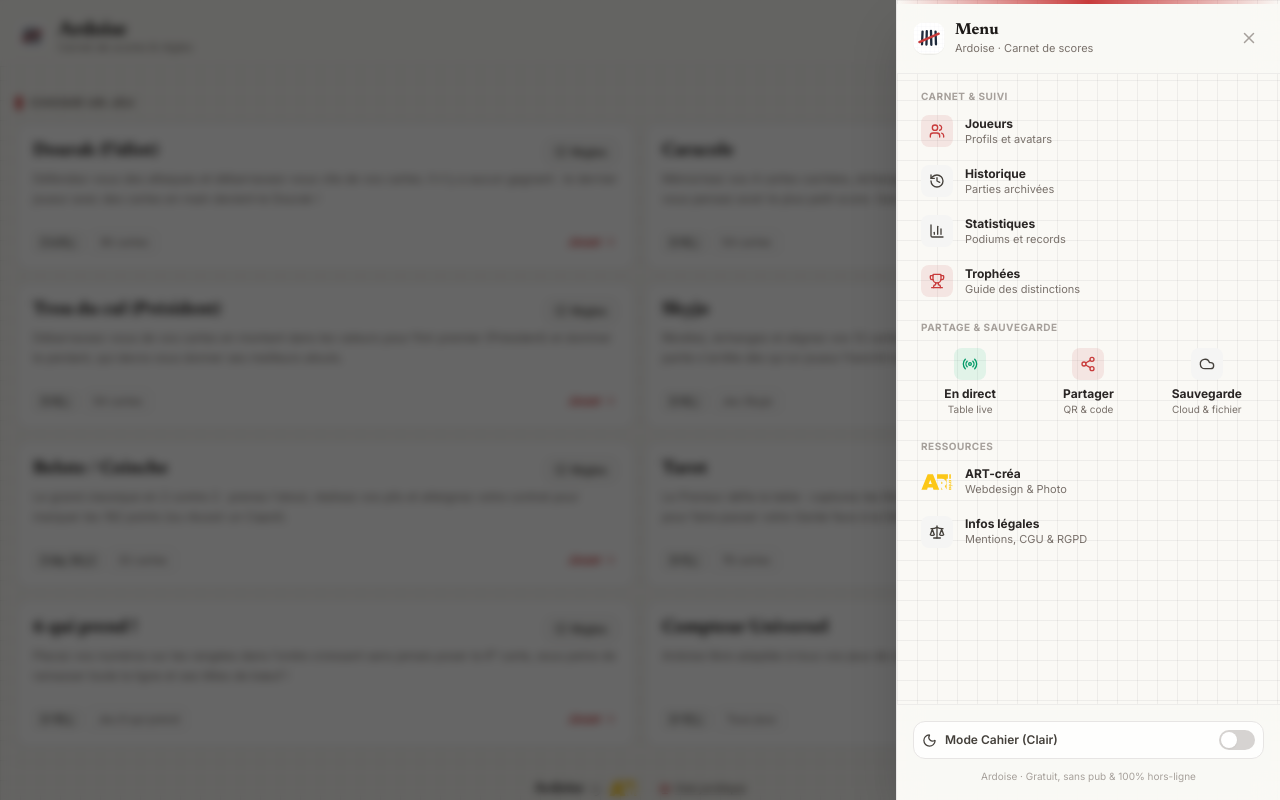
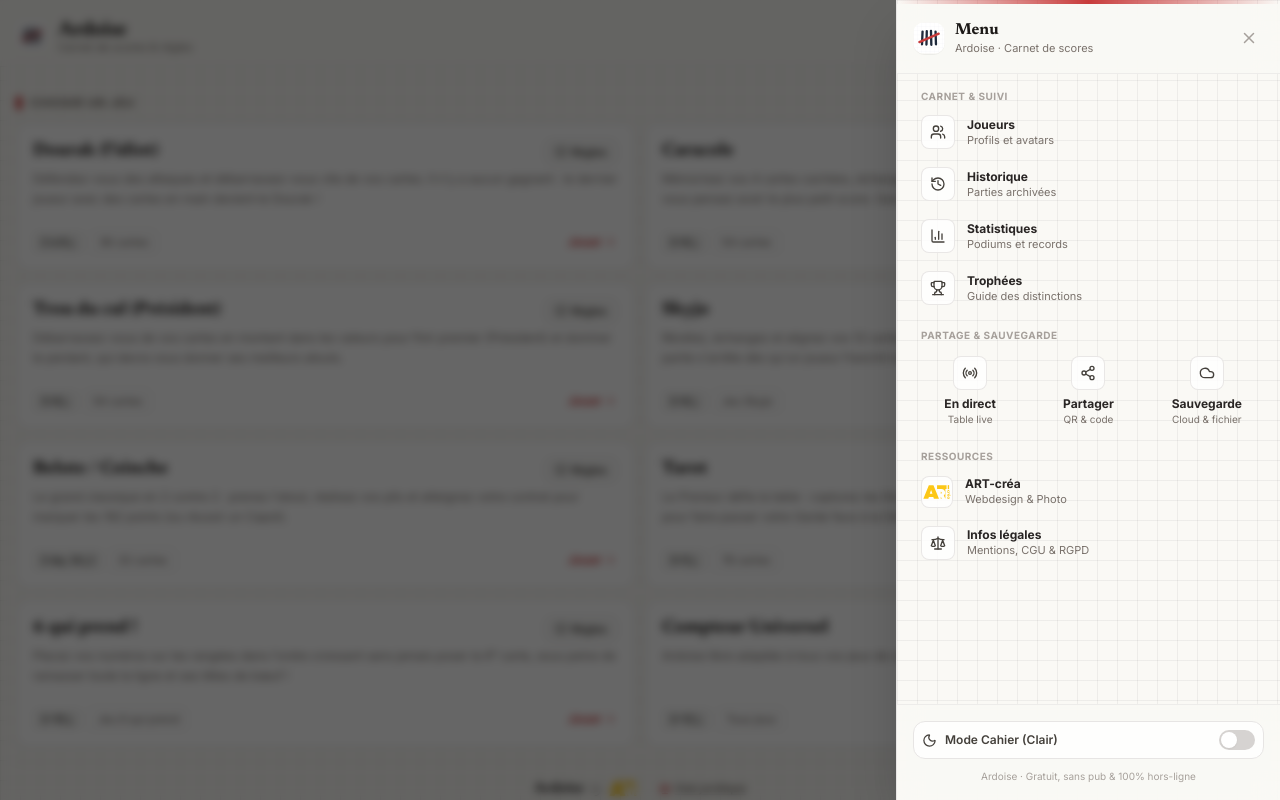
Before and after one commit to Artichou-code/ardoise, a React (Vite) app: page / in a window 1280 px wide. Both pictures are taken after a click on the button 1246 px from the left and 36 px from the top of the page. Built offline with nearby package versions, Linux system fonts and the light colour scheme.

Commit message:
style(menu): bordure fine semi-transparente et harmonisation des couleurs d'icones

```diff
--- a/src/components/BurgerMenu.jsx
+++ b/src/components/BurgerMenu.jsx
@@ -179,7 +179,7 @@ export function BurgerMenu({
                 onClick={() => handleAction(() => onNavigate('players'))}
                 className="w-full p-2 rounded-xl flex items-center gap-3 text-left hover:bg-stone-100 dark:hover:bg-slate-800/70 transition-colors group cursor-pointer"
               >
-                <span className="p-2 rounded-lg bg-[#c83b3b]/10 dark:bg-[#c83b3b]/20 text-[#c83b3b] shrink-0 group-hover:scale-105 transition-transform">
+                <span className="p-2 rounded-lg bg-white/80 dark:bg-slate-800/80 border border-stone-200/90 dark:border-slate-700/70 text-stone-700 dark:text-slate-300 group-hover:text-[#c83b3b] group-hover:border-[#c83b3b]/35 shrink-0 group-hover:scale-105 transition-all">
                   <Users size={16} />
                 </span>
                 <div className="min-w-0 flex-1">
@@ -197,7 +197,7 @@ export function BurgerMenu({
                 onClick={() => handleAction(() => onNavigate('history'))}
                 className="w-full p-2 rounded-xl flex items-center gap-3 text-left hover:bg-stone-100 dark:hover:bg-slate-800/70 transition-colors group cursor-pointer"
               >
-                <span className="p-2 rounded-lg bg-stone-100 dark:bg-slate-800 text-stone-700 dark:text-slate-300 shrink-0 group-hover:scale-105 transition-transform">
+                <span className="p-2 rounded-lg bg-white/80 dark:bg-slate-800/80 border border-stone-200/90 dark:border-slate-700/70 text-stone-700 dark:text-slate-300 group-hover:text-[#c83b3b] group-hover:border-[#c83b3b]/35 shrink-0 group-hover:scale-105 transition-all">
                   <History size={16} />
                 </span>
                 <div className="min-w-0 flex-1">
@@ -215,7 +215,7 @@ export function BurgerMenu({
                 onClick={() => handleAction(() => onNavigate('stats'))}
                 className="w-full p-2 rounded-xl flex items-center gap-3 text-left hover:bg-stone-100 dark:hover:bg-slate-800/70 transition-colors group cursor-pointer"
               >
-                <span className="p-2 rounded-lg bg-stone-100 dark:bg-slate-800 text-stone-700 dark:text-slate-300 shrink-0 group-hover:scale-105 transition-transform">
+                <span className="p-2 rounded-lg bg-white/80 dark:bg-slate-800/80 border border-stone-200/90 dark:border-slate-700/70 text-stone-700 dark:text-slate-300 group-hover:text-[#c83b3b] group-hover:border-[#c83b3b]/35 shrink-0 group-hover:scale-105 transition-all">
                   <BarChart3 size={16} />
                 </span>
                 <div className="min-w-0 flex-1">
@@ -233,7 +233,7 @@ export function BurgerMenu({
                 onClick={() => handleAction(onOpenTrophies)}
                 className="w-full p-2 rounded-xl flex items-center gap-3 text-left hover:bg-stone-100 dark:hover:bg-slate-800/70 transition-colors group cursor-pointer"
               >
-                <span className="p-2 rounded-lg bg-[#c83b3b]/10 dark:bg-[#c83b3b]/20 text-[#c83b3b] shrink-0 group-hover:scale-105 transition-transform">
+                <span className="p-2 rounded-lg bg-white/80 dark:bg-slate-800/80 border border-stone-200/90 dark:border-slate-700/70 text-stone-700 dark:text-slate-300 group-hover:text-[#c83b3b] group-hover:border-[#c83b3b]/35 shrink-0 group-hover:scale-105 transition-all">
                   <Trophy size={16} />
                 </span>
                 <div className="min-w-0 flex-1">
@@ -266,10 +266,10 @@ export function BurgerMenu({
                 {liveSession && (
                   <span className="absolute top-1.5 right-2 w-2 h-2 rounded-full bg-emerald-500 animate-pulse" />
                 )}
-                <span className={`p-2 rounded-lg shrink-0 group-hover:scale-105 transition-transform ${
+                <span className={`p-2 rounded-lg shrink-0 group-hover:scale-105 transition-all border ${
                   liveSession
-                    ? 'bg-emerald-500/20 text-emerald-600 dark:text-emerald-400'
-                    : 'bg-emerald-500/10 text-emerald-600 dark:text-emerald-400'
+                    ? 'bg-emerald-500/20 border-emerald-500/40 text-emerald-600 dark:text-emerald-400'
+                    : 'bg-white/80 dark:bg-slate-800/80 border-stone-200/90 dark:border-slate-700/70 text-stone-700 dark:text-slate-300 group-hover:text-[#c83b3b] group-hover:border-[#c83b3b]/35'
                 }`}>
                   <Radio size={16} className={liveSession ? 'animate-pulse' : ''} />
                 </span>
@@ -288,7 +288,7 @@ export function BurgerMenu({
                 onClick={() => handleAction(onOpenShareGames)}
                 className="p-2 rounded-xl hover:bg-stone-100 dark:hover:bg-slate-800/70 flex flex-col items-center justify-center text-center gap-1.5 transition-colors group cursor-pointer"
               >
-                <span className="p-2 rounded-lg bg-[#c83b3b]/10 dark:bg-[#c83b3b]/20 text-[#c83b3b] shrink-0 group-hover:scale-105 transition-transform">
+                <span className="p-2 rounded-lg bg-white/80 dark:bg-slate-800/80 border border-stone-200/90 dark:border-slate-700/70 text-stone-700 dark:text-slate-300 group-hover:text-[#c83b3b] group-hover:border-[#c83b3b]/35 shrink-0 group-hover:scale-105 transition-all">
                   <Share2 size={16} />
                 </span>
                 <div className="min-w-0 w-full">
@@ -306,7 +306,7 @@ export function BurgerMenu({
                 onClick={() => handleAction(onOpenSync)}
                 className="p-2 rounded-xl hover:bg-stone-100 dark:hover:bg-slate-800/70 flex flex-col items-center justify-center text-center gap-1.5 transition-colors group cursor-pointer"
               >
-                <span className="p-2 rounded-lg bg-stone-100 dark:bg-slate-800 text-stone-700 dark:text-slate-300 shrink-0 group-hover:scale-105 transition-transform">
+                <span className="p-2 rounded-lg bg-white/80 dark:bg-slate-800/80 border border-stone-200/90 dark:border-slate-700/70 text-stone-700 dark:text-slate-300 group-hover:text-[#c83b3b] group-hover:border-[#c83b3b]/35 shrink-0 group-hover:scale-105 transition-all">
                   <Cloud size={16} />
                 </span>
                 <div className="min-w-0 w-full">
@@ -332,8 +332,8 @@ export function BurgerMenu({
                 onClick={() => handleAction(onOpenArtCrea)}
                 className="w-full p-2 rounded-xl flex items-center gap-3 text-left hover:bg-stone-100 dark:hover:bg-slate-800/70 transition-colors group cursor-pointer"
               >
-                <div className="w-8 h-8 flex items-center justify-center shrink-0">
-                  <ArtCreaLogo className="h-4.5 w-auto group-hover:scale-105 transition-transform" />
+                <div className="w-8 h-8 rounded-lg bg-white/80 dark:bg-slate-800/80 border border-stone-200/90 dark:border-slate-700/70 group-hover:border-[#c83b3b]/35 flex items-center justify-center shrink-0 transition-all">
+                  <ArtCreaLogo className="h-4 w-auto group-hover:scale-105 transition-transform" />
                 </div>
                 <div className="min-w-0 flex-1">
                   <p className="font-bold text-stone-800 dark:text-slate-200 text-xs">
@@ -350,7 +350,7 @@ export function BurgerMenu({
                 onClick={() => handleAction(() => onOpenLegal('mentions'))}
                 className="w-full p-2 rounded-xl flex items-center gap-3 text-left hover:bg-stone-100 dark:hover:bg-slate-800/70 transition-colors group cursor-pointer"
               >
-                <span className="p-2 rounded-lg bg-stone-100 dark:bg-slate-800 text-stone-700 dark:text-slate-300 shrink-0 group-hover:scale-105 transition-transform">
+                <span className="p-2 rounded-lg bg-white/80 dark:bg-slate-800/80 border border-stone-200/90 dark:border-slate-700/70 text-stone-700 dark:text-slate-300 group-hover:text-[#c83b3b] group-hover:border-[#c83b3b]/35 shrink-0 group-hover:scale-105 transition-all">
                   <Scale size={16} />
                 </span>
                 <div className="min-w-0 flex-1">
```
